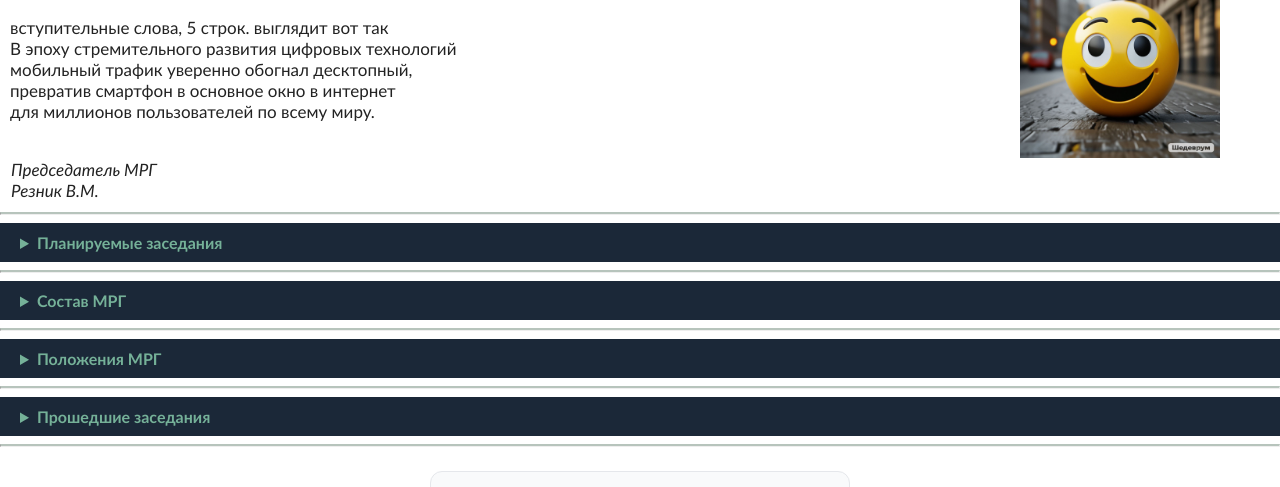
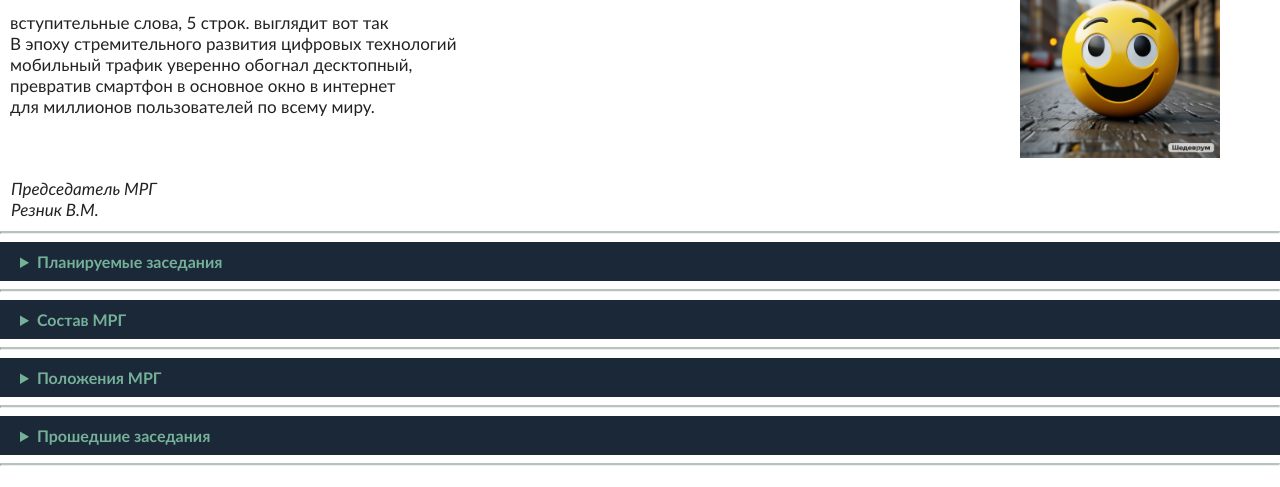
Before and after one commit to xam1tg/mrghunt, a plain HTML site: page index.html in a window 1280 px wide. Shown: the part 238-725 px from the top of the page. Drawn offline with Linux system fonts and the light colour scheme.

Commit message:
Update style.css

```diff
--- a/style.css
+++ b/style.css
@@ -132,7 +132,6 @@ footer pre:last-child {
     margin-top: 0;
     padding-top: 0;
     order: 4;
-    margin-top: 5px;
     font-family: inherit;
 }
 .about-mrg img {
@@ -149,7 +148,8 @@ footer pre:last-child {
     margin: 1px;
     margin-right: 0;
     font-size: 17px;
-    order: 3
+    order: 3;
+    margin-top: 20px
 }
 
 a {
```
